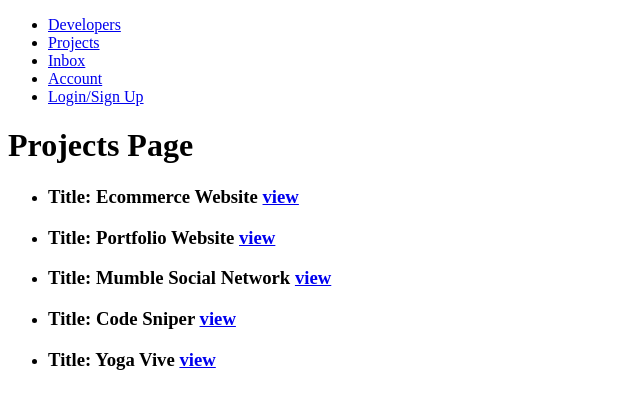
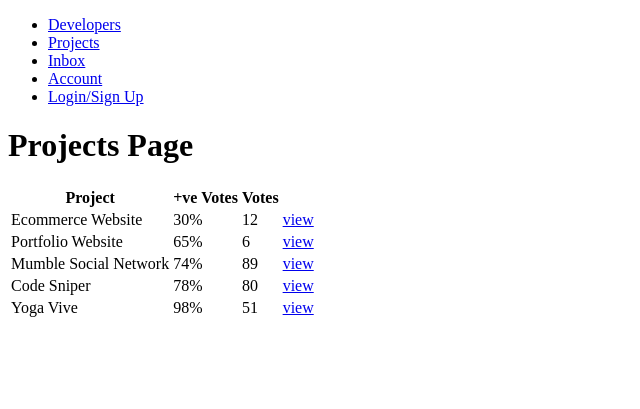
Before and after one commit to Rvkt/DevSearch, a Django app: page / in a window 1280 px wide. Shown: the top 409 px of the page, without its empty margins (0-640 px from the left). Run offline with Django 3.2, Linux system fonts and the light colour scheme; data comes from the database, SQL or seed files in the repository; both versions use the stored data as it was after the commit.

Commit message:
Query the attributes into project.html in the form of table

```diff
--- a/projects/templates/projects/projects.html
+++ b/projects/templates/projects/projects.html
@@ -1,14 +1,22 @@
 {% extends 'main.html' %} {% block content %}
 
 <h1>Projects Page</h1>
-<ul>
+
+<table>
+    <tr>
+        <th>Project</th>
+        <th>+ve Votes</th>
+        <th>Votes</th>
+        <th></th>
+    </tr>
     {% for project in projects %}
-    <li>
-        <!-- Django way to reference a project -->
-        <h3>Title: {{ project.title }} <a href="{% url 'project' project.id %}">view</a></h3>
-    </li>
-
+    <tr>
+        <td>{{ project.title }}</td>
+        <td>{{ project.vote_ratio }}%</td>
+        <td>{{ project.vote_total }}</td>
+        <td><a href="{% url 'project' project.id %}">view</a></td>
+    </tr>
     {% endfor %}
-</ul>
+</table>
 
 {% endblock content %}
--- a/projects/views.py
+++ b/projects/views.py
@@ -10,11 +10,9 @@ def projects(request):
 
 
 def project(request, pk):
-    projectObj = None
-    for i in projects:
-        if i['id'] == pk:
-            projectObj = i
-    context = {'project': projectObj}
+    projectObj = Project.objects.get(id=pk)
+    tag = projectObj.tags.all()
+    context = {'project': projectObj, 'tags': tag}
     return render(request, 'projects/single-project.html', context)
 
 
```
Also changed, not shown: projects/templates/projects/single-project.html (+8 -3 lines), db.sqlite3.
